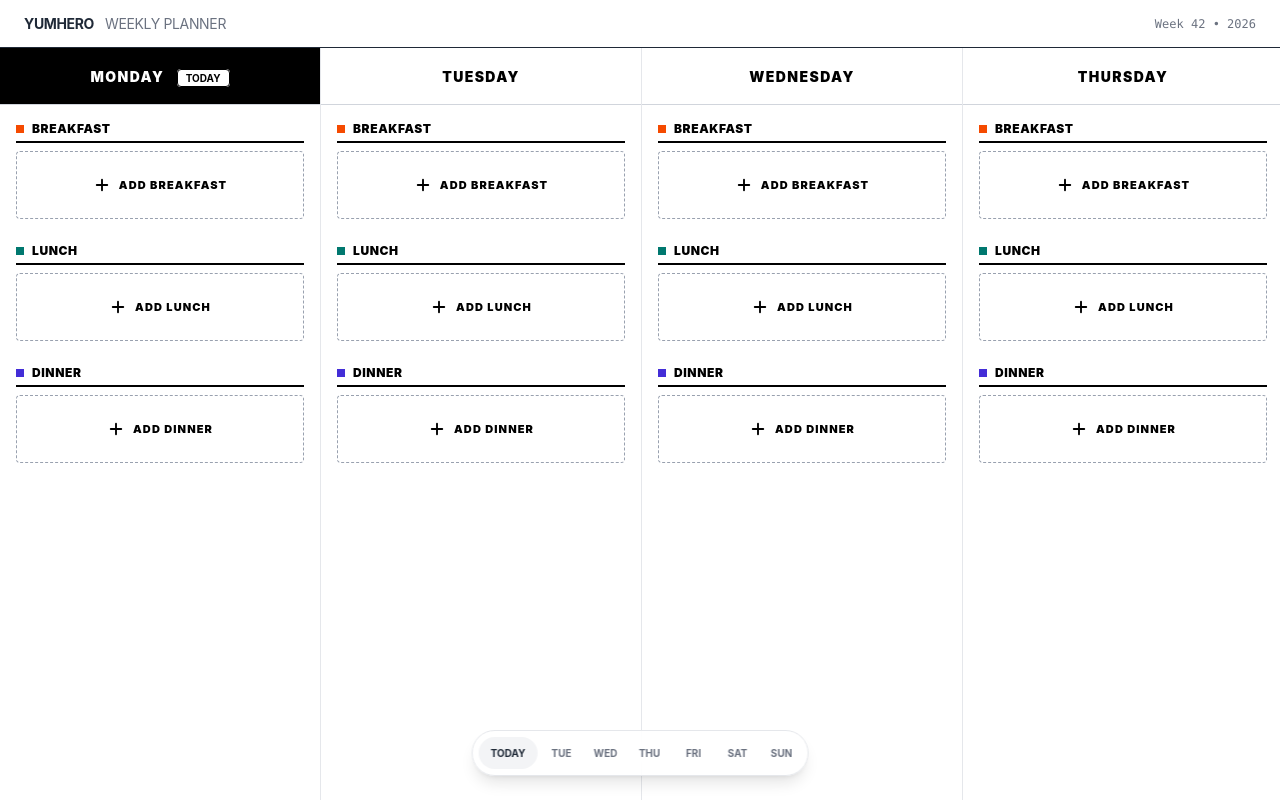
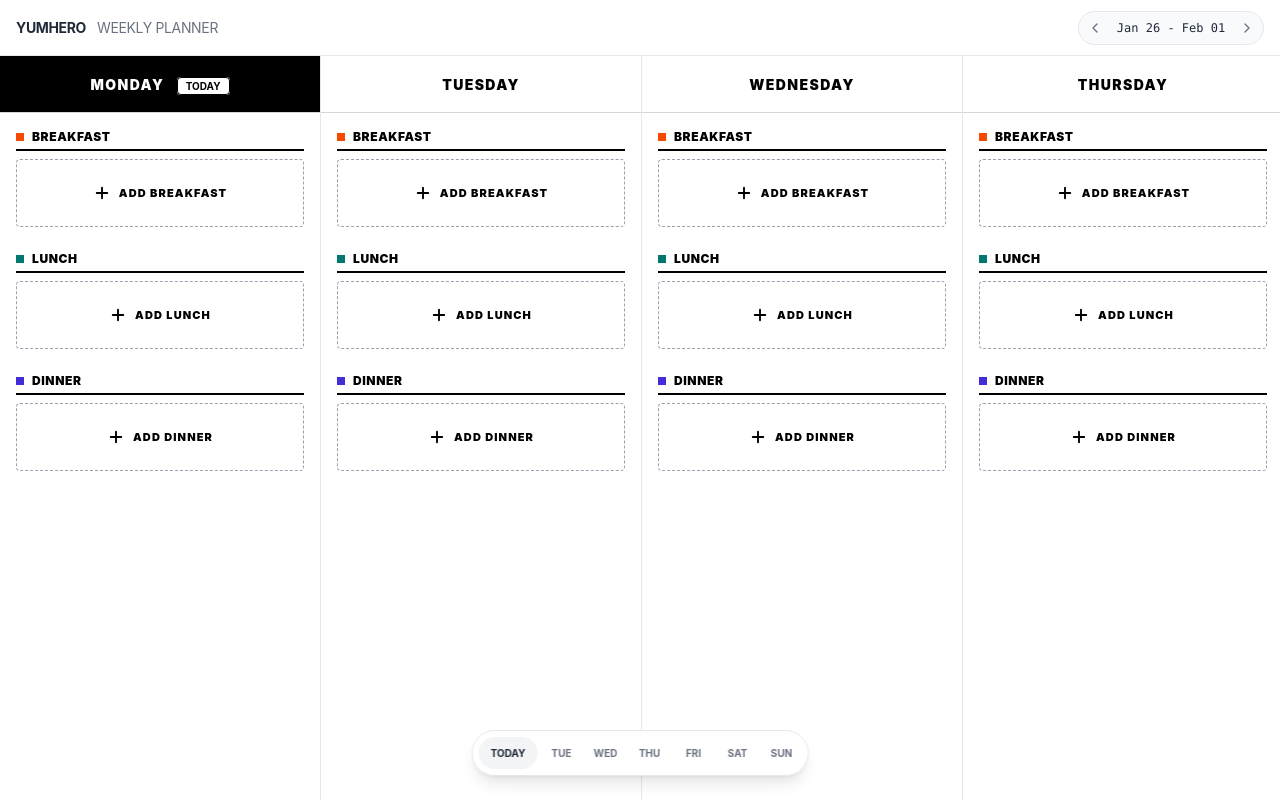
Before and after one commit to binhtran93/yumhero, a SvelteKit app: page / in a window 1280 px wide. Built offline with nearby package versions, Linux system fonts and the light colour scheme.

Commit message:
feat: Implement weekly navigation and relocate the application header to the planner page.

```diff
--- a/src/routes/+layout.svelte
+++ b/src/routes/+layout.svelte
@@ -1,17 +1,11 @@
 <script lang="ts">
-	import '../app.css';
+	import "../app.css";
 	let { children } = $props();
 </script>
 
-<div class="h-screen w-screen bg-canvas text-text-primary overflow-hidden flex flex-col font-display">
-	<header class="h-12 border-b border-border-subtle bg-surface flex items-center px-6 justify-between flex-shrink-0">
-		<div class="flex items-center gap-4">
-			<h1 class="text-sm font-bold tracking-tight uppercase">YumHero <span class="text-text-secondary font-normal ml-2">Weekly Planner</span></h1>
-		</div>
-		<div class="text-xs text-text-secondary font-mono">
-			Week 42 • 2026
-		</div>
-	</header>
+<div
+	class="h-screen w-screen bg-canvas text-text-primary overflow-hidden flex flex-col font-display"
+>
 	<main class="flex-1 overflow-hidden">
 		{@render children()}
 	</main>
--- a/src/routes/+page.svelte
+++ b/src/routes/+page.svelte
@@ -111,13 +111,93 @@
         window.addEventListener("resize", checkScroll);
         return () => window.removeEventListener("resize", checkScroll);
     });
+
+    // Week Navigation logic
+    let currentDate = $state(new Date());
+
+    const getWeekRange = (date: Date) => {
+        const start = new Date(date);
+        const day = start.getDay();
+        const diff = start.getDate() - day + (day === 0 ? -6 : 1); // Adjust when day is sunday
+        start.setDate(diff);
+
+        const end = new Date(start);
+        end.setDate(start.getDate() + 6);
+
+        return { start, end };
+    };
+
+    let weekRange = $derived(getWeekRange(currentDate));
+
+    // Format: "Jan 26 - Feb 01"
+    const formatDate = (date: Date) => {
+        return date.toLocaleDateString("en-US", {
+            month: "short",
+            day: "2-digit",
+        });
+    };
+
+    const prevWeek = () => {
+        const d = new Date(currentDate);
+        d.setDate(d.getDate() - 7);
+        currentDate = d;
+        // Logic to refresh plan would go here
+    };
+
+    const nextWeek = () => {
+        const d = new Date(currentDate);
+        d.setDate(d.getDate() + 7);
+        currentDate = d;
+        // Logic to refresh plan would go here
+    };
+
+    import { ChevronLeft, ChevronRight } from "lucide-svelte";
 </script>
 
 <svelte:window onresize={checkScroll} />
 
+<div class="h-full flex flex-col bg-bg-default">
+    <!-- Header -->
+    <header
+        class="h-14 border-b border-border-default bg-bg-surface flex items-center justify-between px-4 shrink-0 z-20 relative"
+    >
+        <div class="flex items-center gap-4">
+            <h1
+                class="text-sm font-bold tracking-tight uppercase text-text-primary"
+            >
+                YumHero <span
+                    class="text-text-secondary font-normal ml-2 hidden sm:inline"
+                    >Weekly Planner</span
+                >
+            </h1>
+        </div>
+
+        <div
+            class="flex items-center gap-2 bg-bg-default p-1 rounded-full border border-border-default"
+        >
+            <button
+                class="p-1 hover:bg-bg-surface-hover rounded-full text-text-secondary transition-colors"
+                onclick={prevWeek}
+            >
+                <ChevronLeft size={16} />
+            </button>
+            <span
+                class="text-xs font-mono font-medium w-28 text-center text-text-primary"
+            >
+                {formatDate(weekRange.start)} - {formatDate(weekRange.end)}
+            </span>
+            <button
+                class="p-1 hover:bg-bg-surface-hover rounded-full text-text-secondary transition-colors"
+                onclick={nextWeek}
+            >
+                <ChevronRight size={16} />
+            </button>
+        </div>
+    </header>
+
     <div
         bind:this={scrollContainer}
-    class="h-screen w-full overflow-x-auto bg-bg-default snap-x snap-mandatory"
+        class="flex-1 w-full overflow-x-auto bg-bg-default snap-x snap-mandatory"
     >
         <div
             class="min-w-full w-max h-full flex flex-row items-start justify-center divide-x divide-border-default"
@@ -141,6 +221,7 @@
                     {/if}
                 </div>
             {/each}
+        </div>
     </div>
 </div>
 
```
Lines whose indentation alone changed are shown as unchanged.
